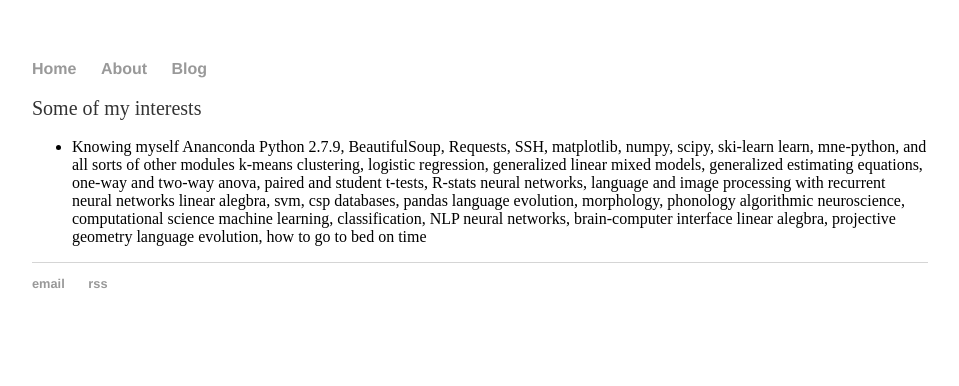
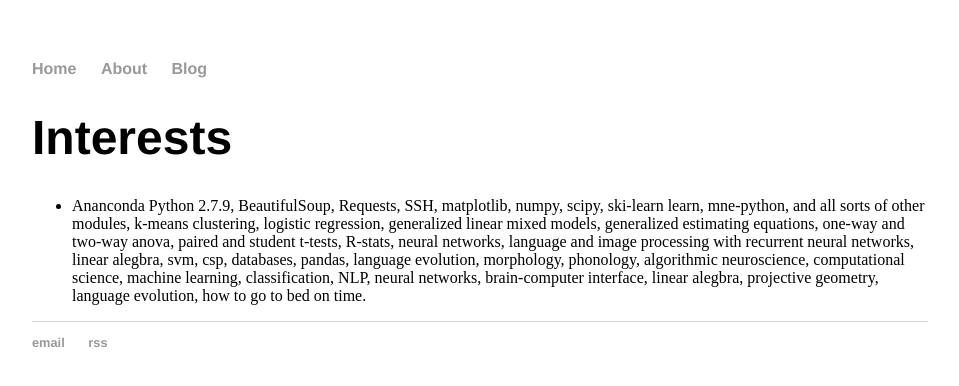
Before and after one commit to dnck/2018_ghpages, a Jekyll site: the page built from about/index.html, in a window 1280 px wide. Shown: the top 386 px of the page, without its empty margins (160-1119 px from the left). Built offline with Jekyll 4.4.1, drawn with Linux system fonts in a browser that asks for light colours.

Commit message:
about page update

```diff
--- a/about/index.html
+++ b/about/index.html
@@ -3,23 +3,10 @@
 title: dnck
 ---
 <div class="container">
-
-
-<p>Some of my interests </p>
+<h1> Interests </h1>
 <ul>
 	<li>
-		Knowing myself
-		Ananconda Python 2.7.9, BeautifulSoup, Requests, SSH, matplotlib, numpy, scipy, ski-learn learn, mne-python, and all sorts of other modules
-		k-means clustering, logistic regression, generalized linear mixed models, generalized estimating equations, one-way and two-way anova, paired and student t-tests, R-stats
-		neural networks, language and image processing with recurrent neural networks
-		linear alegbra, svm, csp
-		databases, pandas
-		language evolution, morphology, phonology
-		algorithmic neuroscience, computational science
-		machine learning, classification, NLP
-		neural networks, brain-computer interface
-		linear alegbra, projective geometry
-		language evolution, how to go to bed on time
+		Ananconda Python 2.7.9, BeautifulSoup, Requests, SSH, matplotlib, numpy, scipy, ski-learn learn, mne-python, and all sorts of other modules, k-means clustering, logistic regression, generalized linear mixed models, generalized estimating equations, one-way and two-way anova, paired and student t-tests, R-stats, neural networks, language and image processing with recurrent neural networks, linear alegbra, svm, csp, databases, pandas, language evolution, morphology, phonology, algorithmic neuroscience, computational science, machine learning, classification, NLP, neural networks, brain-computer interface, linear alegbra, projective geometry, language evolution, how to go to bed on time.
 	</li>
 </ul>
 </div><!-- /.blurb -->
```
